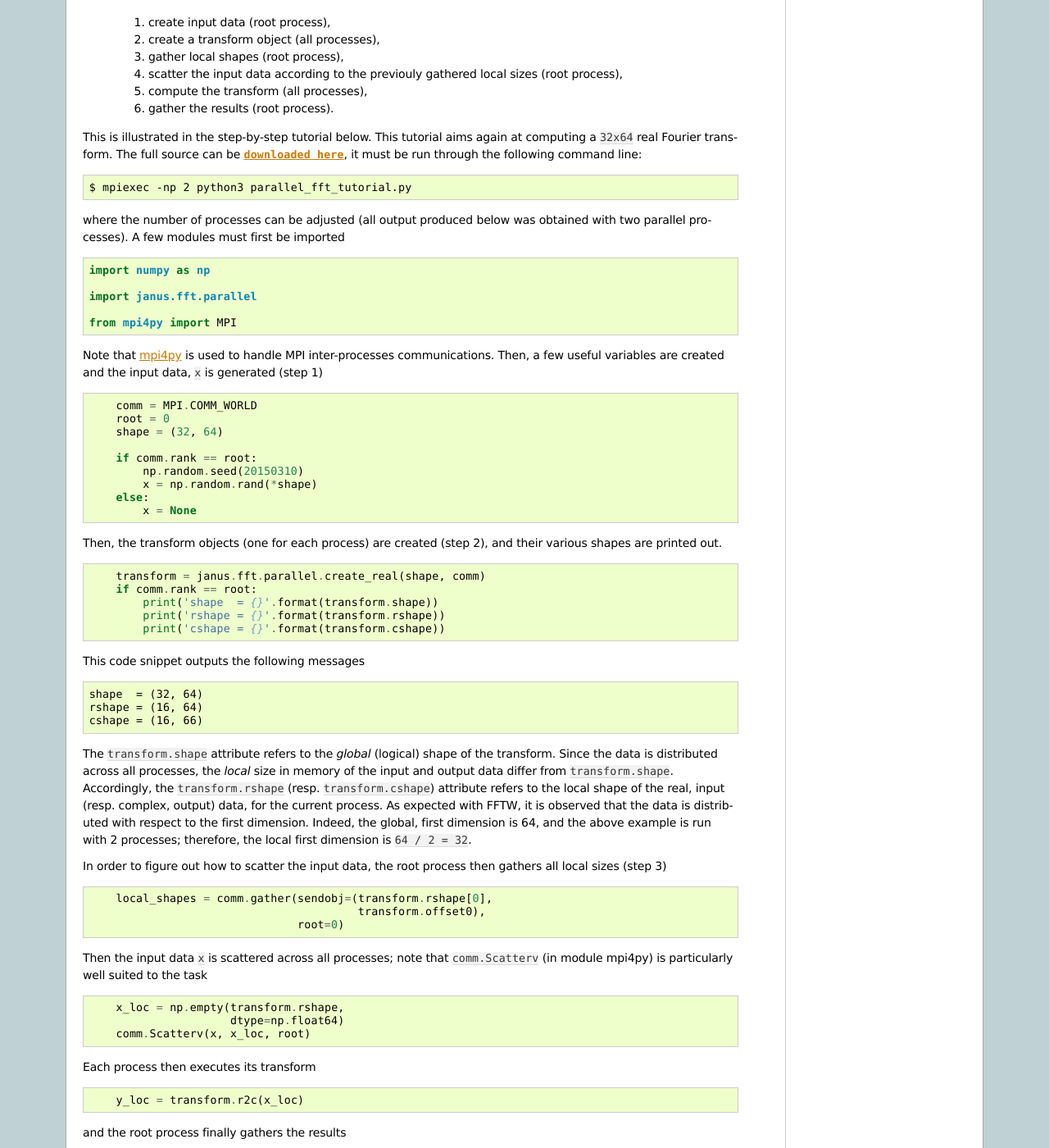
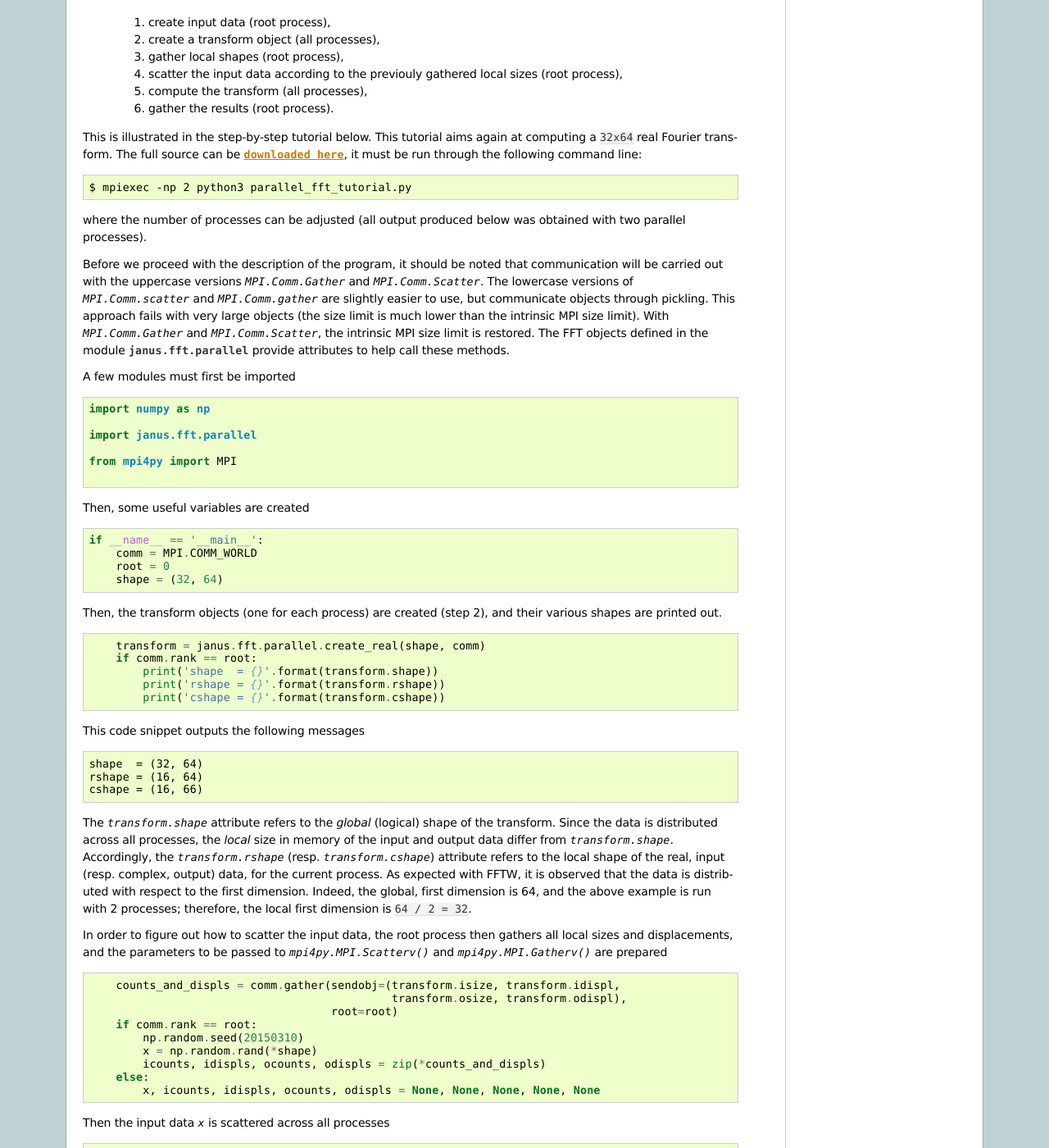
Before and after one commit to sbrisard/janus, a Sphinx documentation site: the page built from doc/fft.rst, in a window 1280 px wide and 1400 px high, scrolled down 1956 px. Shown: the whole window at 82% size. Built offline with Sphinx 7.4.7, drawn with Linux system fonts in a browser that asks for light colours; formulas are drawn with MathJax 3; some of the changed text lies outside the part shown.

Commit message:
Corrected communications in parallel FFT tutorial.

```diff
--- a/doc/fft.rst
+++ b/doc/fft.rst
@@ -104,23 +104,27 @@
 
     $ mpiexec -np 2 python3 parallel_fft_tutorial.py
 
-where the number of processes can be adjusted (all output produced below was obtained with two parallel processes). A few modules must first be imported
+where the number of processes can be adjusted (all output produced below was obtained with two parallel processes).
+
+Before we proceed with the description of the program, it should be noted that communication will be carried out with the uppercase versions `MPI.Comm.Gather` and `MPI.Comm.Scatter`. The lowercase versions of `MPI.Comm.scatter` and `MPI.Comm.gather` are slightly easier to use, but communicate objects through pickling. This approach fails with very large objects (the size limit is much lower than the intrinsic MPI size limit). With `MPI.Comm.Gather` and `MPI.Comm.Scatter`, the intrinsic MPI size limit is restored. The FFT objects defined in the module :mod:`janus.fft.parallel` provide attributes to help call these methods.
+
+A few modules must first be imported
 
 .. literalinclude:: parallel_fft_tutorial.py
-  :start-after: imports
-  :end-before: imports
+  :start-after: Imports
+  :end-before: Init
 
-Note that `mpi4py <https://bitbucket.org/mpi4py/mpi4py>`_ is used to handle MPI inter-processes communications. Then, a few useful variables are created  and the input data, ``x`` is generated (step 1)
+Then, some useful variables are created
 
 .. literalinclude:: parallel_fft_tutorial.py
-  :start-after: step_1
-  :end-before: step_1
+  :start-after: Init
+  :end-before: Create
 
 Then, the transform objects (one for each process) are created (step 2), and their various shapes are printed out.
 
 .. literalinclude:: parallel_fft_tutorial.py
-  :start-after: step_2
-  :end-before: step_2
+  :start-after: Create
+  :end-before: Prepare
 
 This code snippet outputs the following messages
 
@@ -130,37 +134,36 @@
     rshape = (16, 64)
     cshape = (16, 66)
 
-The ``transform.shape`` attribute refers to the *global* (logical) shape of the transform. Since the data is distributed across all processes, the *local* size in memory of the input and output data differ from ``transform.shape``. Accordingly, the ``transform.rshape`` (resp. ``transform.cshape``) attribute refers to the local shape of the real, input (resp. complex, output) data, for the current process. As expected with FFTW, it is observed that the data is distributed with respect to the first dimension. Indeed, the global, first dimension is 64, and the above example is run with 2 processes; therefore, the local first dimension is ``64 / 2 = 32``.
+The `transform.shape` attribute refers to the *global* (logical) shape of the transform. Since the data is distributed across all processes, the *local* size in memory of the input and output data differ from `transform.shape`. Accordingly, the `transform.rshape` (resp. `transform.cshape`) attribute refers to the local shape of the real, input (resp. complex, output) data, for the current process. As expected with FFTW, it is observed that the data is distributed with respect to the first dimension. Indeed, the global, first dimension is 64, and the above example is run with 2 processes; therefore, the local first dimension is ``64 / 2 = 32``.
 
-In order to figure out how to scatter the input data, the root process then gathers all local sizes (step 3)
+In order to figure out how to scatter the input data, the root process then gathers all local sizes and displacements, and the parameters to be passed to `mpi4py.MPI.Scatterv()` and `mpi4py.MPI.Gatherv()` are prepared
 
 .. literalinclude:: parallel_fft_tutorial.py
-  :start-after: step_3
-  :end-before: step_3
+  :start-after: Prepare
+  :end-before: Scatter
 
-Then the input data ``x`` is scattered across all processes; note that ``comm.Scatterv`` (in module mpi4py) is particularly well suited to the task
+Then the input data `x` is scattered across all processes
 
 .. literalinclude:: parallel_fft_tutorial.py
-  :start-after: step_4
-  :end-before: step_4
+  :start-after: Scatter
+  :end-before: Execute
 
 Each process then executes its transform
 
 .. literalinclude:: parallel_fft_tutorial.py
-  :start-after: step_5
-  :end-before: step_5
+  :start-after: Execute
+  :end-before: Gather
 
 and the root process finally gathers the results
 
 .. literalinclude:: parallel_fft_tutorial.py
-  :start-after: step_6
-  :end-before: step_6
+  :start-after: Gather
+  :end-before: Validate
 
 The initialization of ``y`` is a bit clumsy at the present time. To check that the computation is correct, the same transform is finally computed locally by the root process
 
 .. literalinclude:: parallel_fft_tutorial.py
-  :start-after: step_7
-  :end-before: step_7
+  :start-after: Validate
 
 
 The complete program
--- a/doc/parallel_fft_tutorial.py
+++ b/doc/parallel_fft_tutorial.py
@@ -1,55 +1,47 @@
-# begin_imports
+# Imports
 import numpy as np
 
 import janus.fft.parallel
 
 from mpi4py import MPI
-# end_imports
 
+# Init some variables
 if __name__ == '__main__':
-    # begin_step_1
     comm = MPI.COMM_WORLD
     root = 0
     shape = (32, 64)
-
-    if comm.rank == root:
-        np.random.seed(20150310)
-        x = np.random.rand(*shape)
-    else:
-        x = None
-    # end_step_1
-    # begin_step_2
+    # Create transform objects
     transform = janus.fft.parallel.create_real(shape, comm)
     if comm.rank == root:
         print('shape  = {}'.format(transform.shape))
         print('rshape = {}'.format(transform.rshape))
         print('cshape = {}'.format(transform.cshape))
-    # end_step_2
-    # begin_step_3
-    local_shapes = comm.gather(sendobj=(transform.rshape[0],
-                                        transform.offset0),
-                               root=0)
-    # end_step_3
-    # begin_step_4
-    x_loc = np.empty(transform.rshape,
-                     dtype=np.float64)
-    comm.Scatterv(x, x_loc, root)
-    # end_step_4
-    # begin_step_5
+    # Prepare communications
+    counts_and_displs = comm.gather(sendobj=(transform.isize, transform.idispl,
+                                             transform.osize, transform.odispl),
+                                    root=root)
+    if comm.rank == root:
+        np.random.seed(20150310)
+        x = np.random.rand(*shape)
+        icounts, idispls, ocounts, odispls = zip(*counts_and_displs)
+    else:
+        x, icounts, idispls, ocounts, odispls = None, None, None, None, None
+    # Scatter input data
+    x_loc = np.empty(transform.rshape, dtype=np.float64)
+    comm.Scatterv([x, icounts, idispls, MPI.DOUBLE], x_loc, root)
+    # Execute transform
     y_loc = transform.r2c(x_loc)
-    # end_step_5
-    # begin_step_6
+    # Gather output data
     if comm.rank == root:
+        # TODO See Issue #7
         y = np.empty((transform.shape[0],) + transform.cshape[1:],
                      dtype=np.float64)
     else:
         y = None
-    comm.Gatherv(y_loc, y, root)
-    # end_step_6
-    # begin_step_7
+    comm.Gatherv(y_loc, [y, ocounts, odispls, MPI.DOUBLE], root)
+    # Validate result
     if comm.rank == root:
         serial_transform = janus.fft.serial.create_real(shape)
         y_ref = np.asarray(serial_transform.r2c(x))
         err = np.sum((y-y_ref)**2) / np.sum(y_ref**2)
         assert err == 0.0
-    # end_step_7
```
